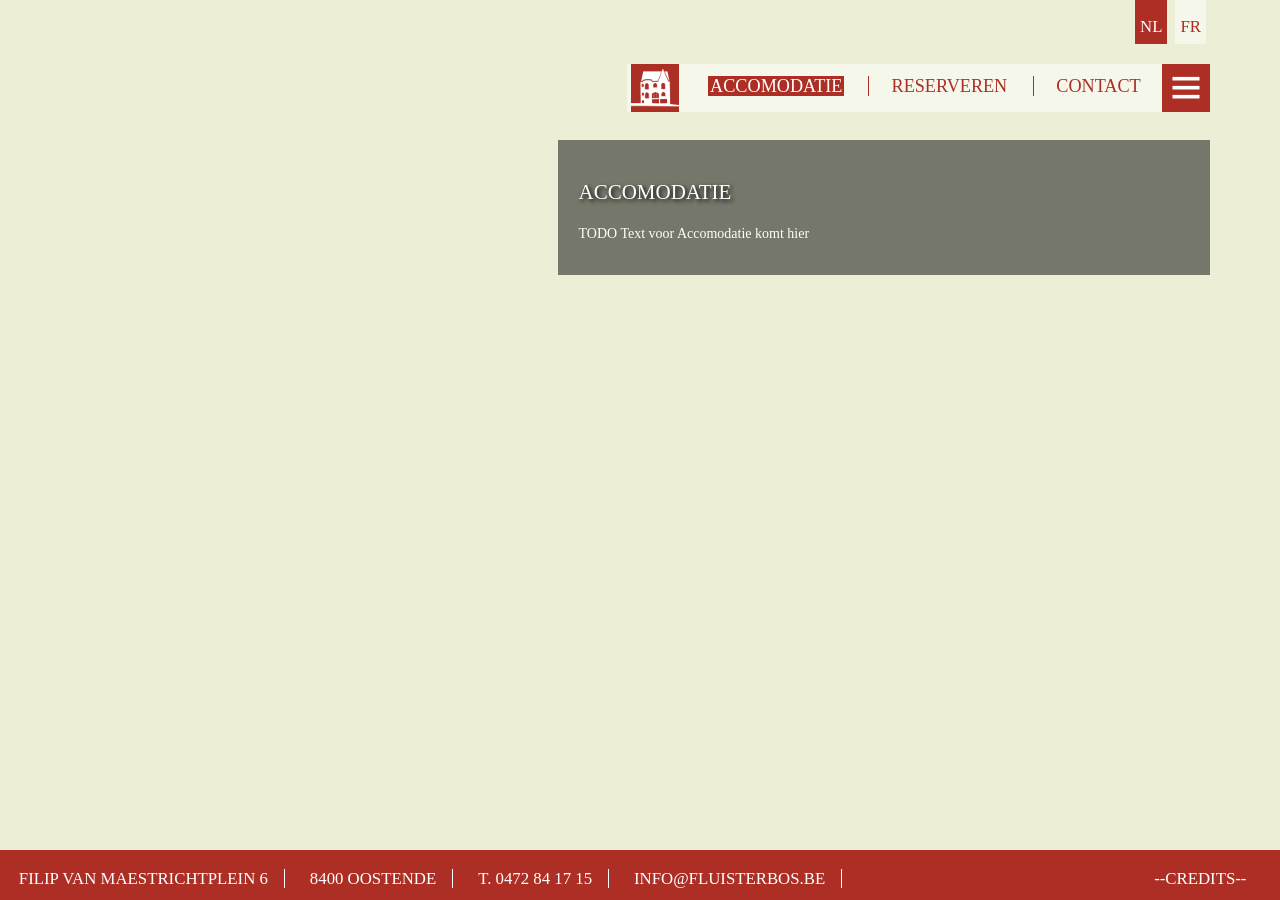
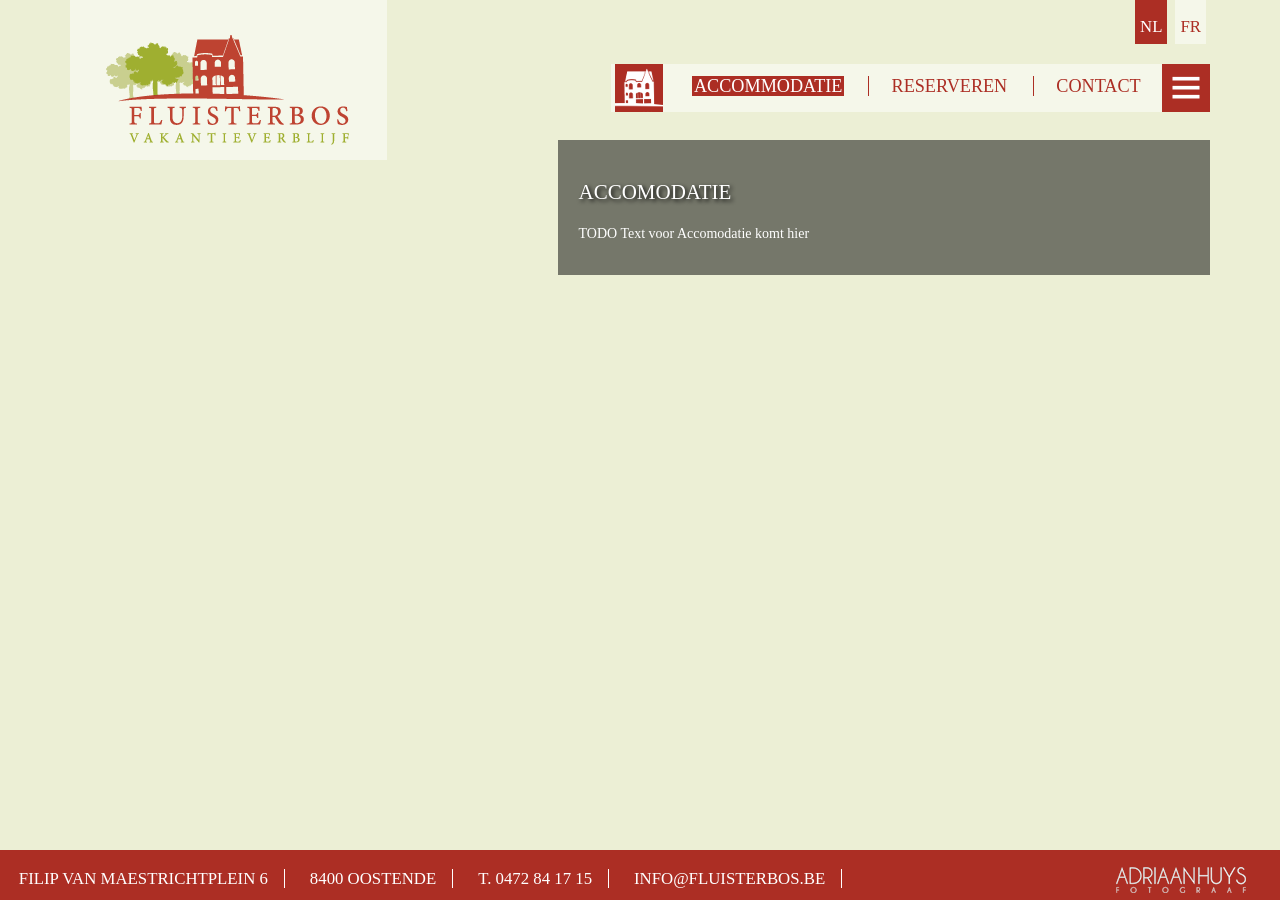
Before and after one commit to fluisterbos/fluisterbos.github.io, a Jekyll site: the page built from nl/vakantiewoning/accommodatie.md, in a window 1280 px wide. Built offline with Jekyll 4.4.1, drawn with Linux system fonts in a browser that asks for light colours; nearby versions of some CDN libraries; Markdown is read by kramdown in place of the engine named in the settings.

Commit message:
credtis, logo, typo in accommodation

```diff
--- a/_layouts/default.html
+++ b/_layouts/default.html
@@ -40,6 +40,13 @@
       <nav>
         <div id="header" class="container">
           <div class="row"><div class="col-md-12">
+            {% if page_section %}
+              <div id="nav_home_logo" class="hide-fade">
+                <a href="/{{ page_lang }}/{{ page_section }}" class="silent">
+                  <img src="/img/logo-fluisterbos-{{ page_section}}.png">
+                </a>
+              </div>
+            {% endif %}
             <div id="nav_langs" class="hide-top pull-right">
               {% for lang in site.data.navigation.langs %}
                 <span {% if page_lang == lang %} class="active" {% endif %} >
@@ -73,6 +80,7 @@
     </header>
 
     <article>
+      {% if page_section %}
       <div class="container hide-fade"><div class="row"><div class="col-md-7 col-md-offset-5 pull-right">
         <div class="row wrap-parent"><div class="col-md-12 wrap-child">
           <div class="content">
@@ -81,12 +89,15 @@
           </div>
         </div></div>
       </div></div></div>
+      {% else %}
+        {{ content }}
+      {% endif %}
     </article>
 
     <footer>
       <div id="footer">
         <div class="pull-right">
-          --credits--
+          <a href="http://www.photographyadriaan.be" target="_blank"><img src="/img/logo-adriaanhuys.png"/></a>
         </div>
         <div id="contact">
           <span>Filip Van Maestrichtplein 6</span>
--- a/css/main.css
+++ b/css/main.css
@@ -78,6 +78,15 @@ body.greenstyle {
 }
 #footer .pull-right {
   padding-right: 2em;
+}
+
+
+/* Position and looks for the logo
+-------------------------------------------------- */
+#nav_home_logo {
+  position: absolute;
+  padding: 35px 35px 15px 35px;
+  background-color: rgba(255,255,255,0.5);
 }
 
 
@@ -170,7 +179,8 @@ h1 {
   background-color: rgba(0, 0, 0, 0.5);
   padding: 1.5em;
   overflow: auto;
-  max-height: 560px!important;
+  max-height: 520px!important;
+  /* TODO - handle this with jquery or some other trick? */
 }
 
 
```
Also changed, not shown: _data/navigation.yml (+6 -2 lines), img/logo-adriaanhuys.png (added), img/logo-fluisterbos-feestzaal.png (added), img/logo-fluisterbos-vakantiewoning.png (added), nl/vakantiewoning/accommodatie.md (renamed from nl/vakantiewoning/accomodatie.md).
